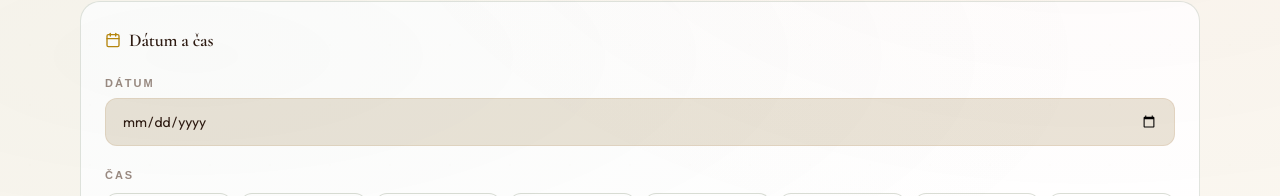
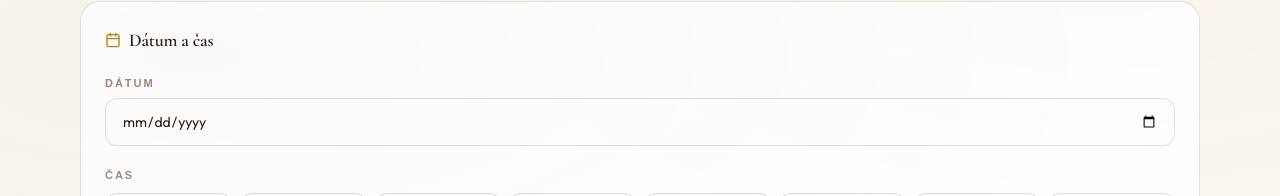
Before and after one commit to povazanecn-hue/Malfi, a React (Vite) app: page /MalfiReservation in a window 1280 px wide. Shown: the part 344-540 px from the top of the page. Built offline with nearby package versions, Linux system fonts and the light colour scheme; no server answers.

Commit message:
File changes

```diff
--- a/src/pages/MalfiReservation.jsx
+++ b/src/pages/MalfiReservation.jsx
@@ -138,7 +138,7 @@ export default function MalfiReservation() {
                 onChange={e => update('date', e.target.value)}
                 min={new Date().toISOString().split('T')[0]}
                 required
-                className="w-full bg-bg-tertiary border border-[rgba(194,149,107,0.2)] rounded-xl px-4 py-3 text-text-primary text-sm focus:outline-none focus:border-gold"
+                className="w-full bg-white border border-olive/20 rounded-xl px-4 py-3 text-text-primary text-sm focus:outline-none focus:border-olive placeholder:text-text-light"
               />
             </div>
             <div>
```
